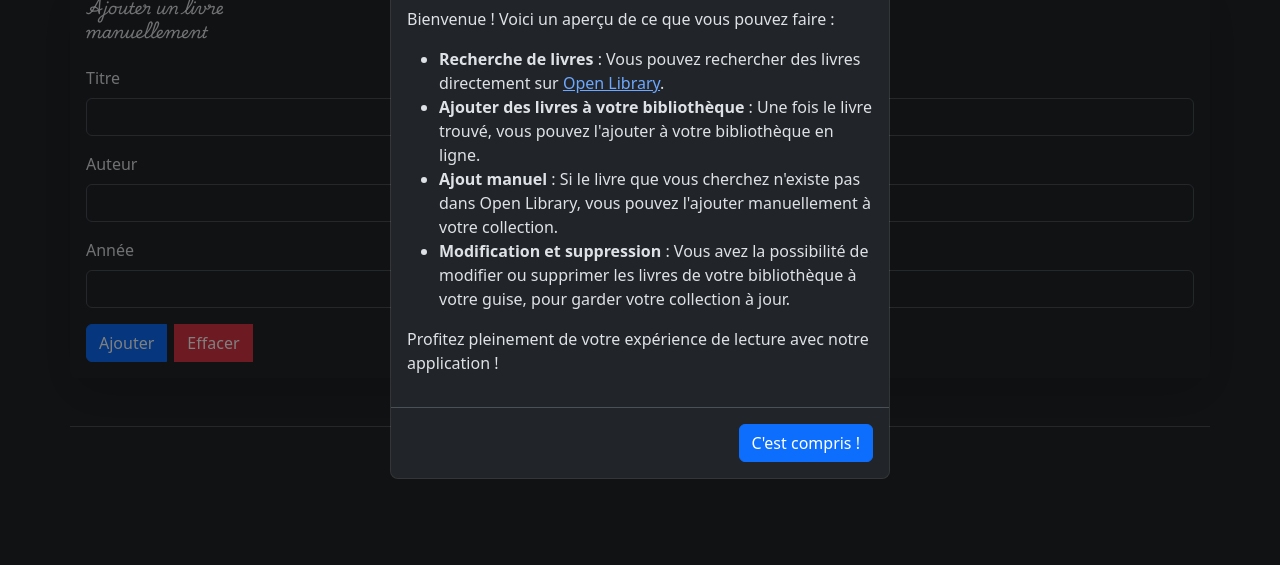
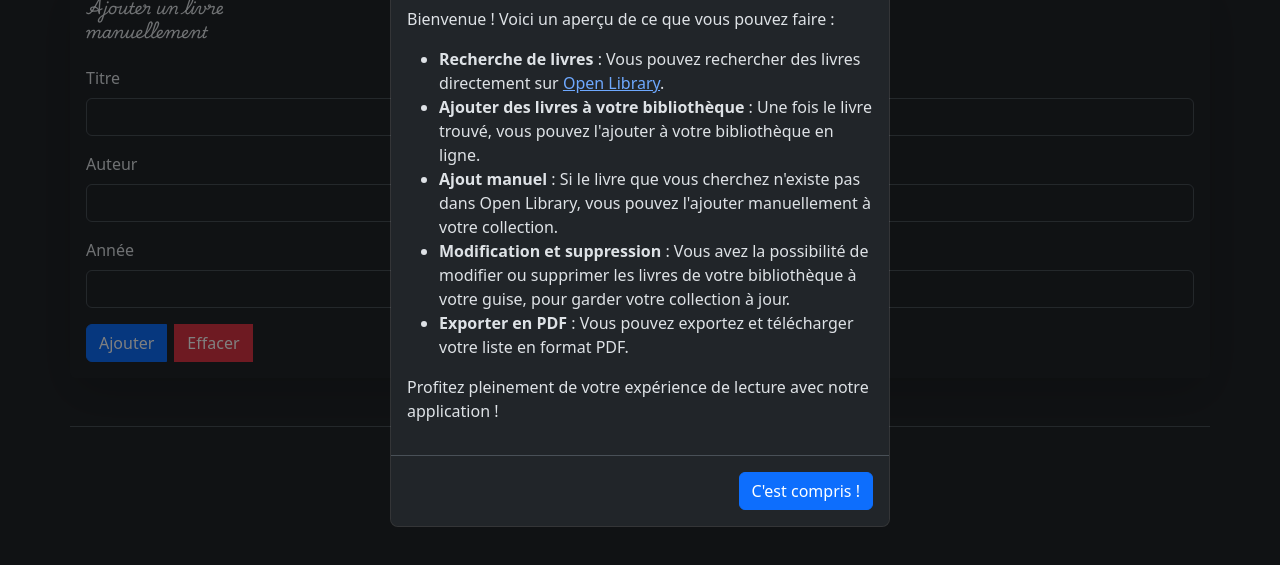
Before and after one commit to LennonOliver/projet_web_OlivierHollebeke, a website: page index.html in a window 1280 px wide. Shown: the part 101-666 px from the top of the page. Drawn offline with Linux system fonts and the light colour scheme.

Commit message:
modal add

```diff
--- a/index.html
+++ b/index.html
@@ -28,6 +28,7 @@
             <li><strong>Ajouter des livres à votre bibliothèque</strong> : Une fois le livre trouvé, vous pouvez l'ajouter à votre bibliothèque en ligne.</li>
             <li><strong>Ajout manuel</strong> : Si le livre que vous cherchez n'existe pas dans Open Library, vous pouvez l'ajouter manuellement à votre collection.</li>
             <li><strong>Modification et suppression</strong> : Vous avez la possibilité de modifier ou supprimer les livres de votre bibliothèque à votre guise, pour garder votre collection à jour.</li>
+            <li><strong>Exporter en PDF</strong> : Vous pouvez exportez et télécharger votre liste en format PDF.</li>
           </ul>
           <p>Profitez pleinement de votre expérience de lecture avec notre application !</p>
         </div>
```
